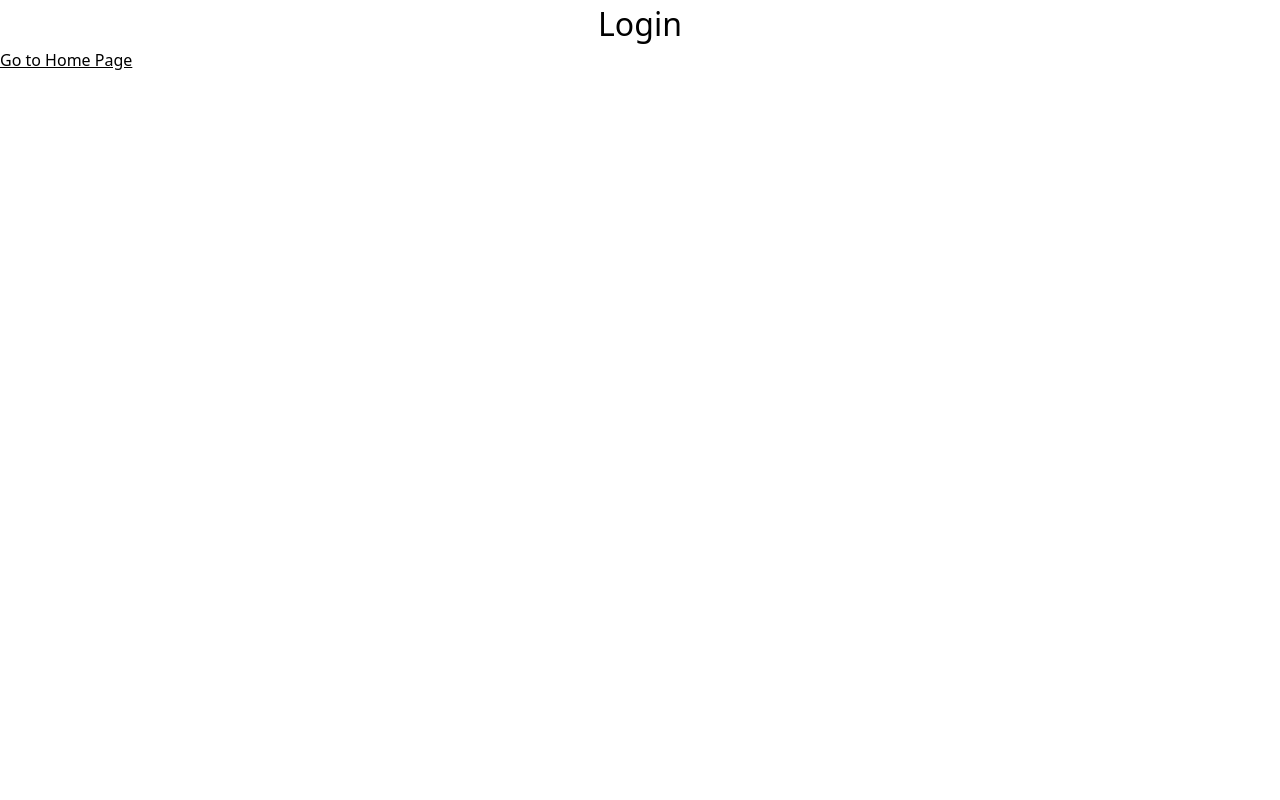
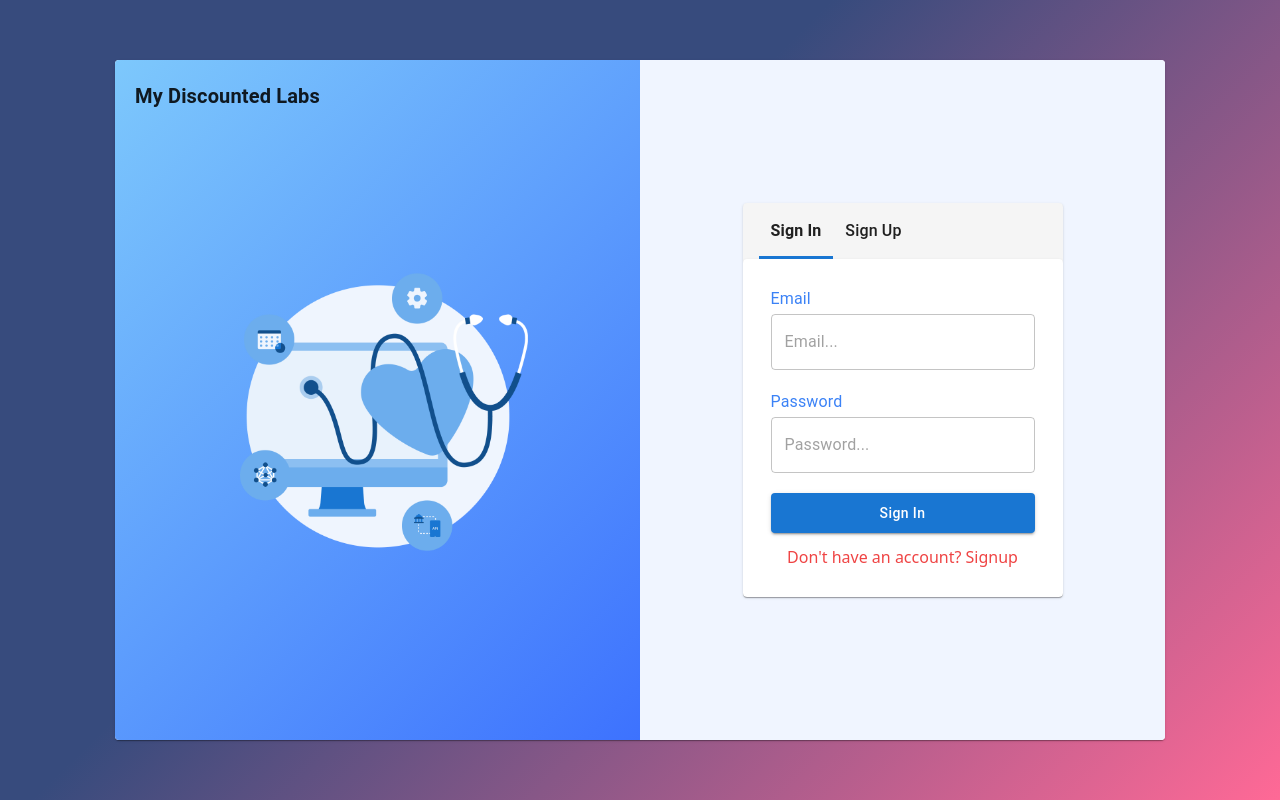
Before and after one commit to hiusnguyen201/Assignment-FE-Framework, a React (Vite) app: page /login in a window 1280 px wide. Built offline with nearby package versions, Linux system fonts and the light colour scheme.

Commit message:
:zap: Login, Register page

```diff
--- a/package.json
+++ b/package.json
@@ -16,6 +16,7 @@
     "@emotion/react": "^11.13.3",
     "@emotion/styled": "^11.13.0",
     "@mui/material": "^6.1.1",
+    "framer-motion": "^11.5.5",
     "react": "^18.3.1",
     "react-dom": "^18.3.1",
     "react-router-dom": "^6.26.2",
--- a/src/App.tsx
+++ b/src/App.tsx
@@ -2,9 +2,5 @@ import { RouterProvider } from "react-router-dom";
 import router from "#src/routers/index";
 
 export default function App() {
-  return (
-    <div className="App">
-      <RouterProvider router={router} />
-    </div>
-  );
+  return <RouterProvider router={router} />;
 }
--- /dev/null
+++ b/src/components/layouts/AuthLayout.tsx
@@ -0,0 +1,47 @@
+import { Outlet } from "react-router-dom";
+import { Box, Card, Stack, Typography } from "@mui/material";
+
+export default function AuthLayout() {
+  return (
+    <Box
+      style={{
+        backgroundImage: "linear-gradient(135deg, #374b7d 40%, #ff6996)",
+      }}
+      className="h-screen w-screen flex items-center justify-center"
+    >
+      <Card
+        className="mx-16"
+        style={{
+          width: 1050,
+          height: "85%",
+        }}
+      >
+        <Stack className="h-full" direction={"row"}>
+          <Box
+            className="w-1/2 p-5 select-none hidden md:flex flex-col"
+            style={{
+              backgroundImage: "linear-gradient(135deg, #7dc8fc, #3d72fe)",
+            }}
+          >
+            <Typography
+              className="flex items-center gap-x-1 font-bold"
+              variant="h6"
+            >
+              <span>My Discounted Labs</span>
+            </Typography>
+            <Box className="flex-grow flex items-center justify-center">
+              <img
+                width={300}
+                height={300}
+                src="/assets/images/industry-heathcare.png"
+              />
+            </Box>
+          </Box>
+          <Box className="w-full py-10 px-5 md:w-1/2 bg-[#f0f5ff] flex items-center justify-center">
+            <Outlet />
+          </Box>
+        </Stack>
+      </Card>
+    </Box>
+  );
+}
--- a/src/index.scss
+++ b/src/index.scss
@@ -2,6 +2,26 @@
 @tailwind components;
 @tailwind utilities;
 
+body {
+  font-size: 16px;
+}
+
 h1 {
   font-size: 32px;
 }
+
+.nav-link-active {
+  position: relative;
+  font-weight: 600;
+}
+
+.nav-link-active::after {
+  content: "";
+  position: absolute;
+  display: block;
+  background-color: #1976d2;
+  width: 100%;
+  height: 3px;
+  bottom: 0;
+  left: 0;
+}
--- a/src/layouts/AuthLayout.tsx
+++ /dev/null
@@ -1,5 +0,0 @@
-import { Outlet } from "react-router-dom";
-
-export default function AuthLayout() {
-  return <Outlet />;
-}
--- a/src/main.tsx
+++ b/src/main.tsx
@@ -1,7 +1,7 @@
+import "./index.scss";
 import { StrictMode } from "react";
 import { createRoot } from "react-dom/client";
 import App from "./App.tsx";
-import "./index.scss";
 
 createRoot(document.getElementById("root")!).render(
   <StrictMode>
--- a/src/pages/auth/LoginPage.tsx
+++ b/src/pages/auth/LoginPage.tsx
@@ -1,12 +1,81 @@
-import { Link } from "react-router-dom";
+import {
+  Card,
+  Stack,
+  Typography,
+  Box,
+  InputLabel,
+  TextField,
+  Button,
+} from "@mui/material";
+import { Link, NavLink } from "react-router-dom";
+import { motion } from "framer-motion";
+
+function getNavLinkStyled({ isActive }: { isActive: boolean }): string {
+  return `text-base px-3 py-4 block ${isActive ? "nav-link-active" : ""}`;
+}
 
 export default function LoginPage() {
   return (
-    <>
-      <h1 className="text-center">Login</h1>
-      <Link className="underline hover:text-blue-500" to="/">
-        Go to Home Page
-      </Link>
-    </>
+    <motion.div
+      className="w-full max-w-xs mx-auto"
+      initial={{ y: 10, opacity: 0 }}
+      animate={{ y: 0, opacity: 1 }}
+      transition={{ duration: 0.2 }}
+    >
+      <Card className="bg-[#f5f5f5]">
+        <Stack className="mx-4" direction={"row"}>
+          <Typography
+            typography={"h6"}
+            children={
+              <NavLink className={getNavLinkStyled} to={"/login"}>
+                Sign In
+              </NavLink>
+            }
+          />
+          <Typography
+            typography={"h6"}
+            children={
+              <NavLink className={getNavLinkStyled} to={"/register"}>
+                Sign Up
+              </NavLink>
+            }
+          />
+        </Stack>
+
+        <Card className="p-7">
+          <Box className="mb-5">
+            <InputLabel className="mb-1 text-blue-500">Email</InputLabel>
+            <TextField
+              type="email"
+              className="w-full"
+              placeholder="Email..."
+            />
+          </Box>
+          <Box className="mb-5">
+            <InputLabel className="mb-1 text-blue-500">
+              Password
+            </InputLabel>
+            <TextField
+              type="password"
+              className="w-full"
+              placeholder="Password..."
+            />
+          </Box>
+          <Button
+            variant="contained"
+            className="mb-3 normal-case w-full py-2"
+          >
+            Sign In
+          </Button>
+
+          <Link
+            className="text-center block text-red-500"
+            to={"/register"}
+          >
+            Don't have an account? Signup
+          </Link>
+        </Card>
+      </Card>
+    </motion.div>
   );
 }
--- a/src/pages/auth/RegisterPage.tsx
+++ b/src/pages/auth/RegisterPage.tsx
@@ -1,12 +1,88 @@
-import { Link } from "react-router-dom";
+import {
+  Card,
+  Stack,
+  Typography,
+  Box,
+  InputLabel,
+  TextField,
+  Button,
+} from "@mui/material";
+import { Link, NavLink } from "react-router-dom";
+import { motion } from "framer-motion";
 
-export default function Register() {
+function getNavLinkStyled({ isActive }: { isActive: boolean }): string {
+  return `text-base px-3 py-4 block ${isActive ? "nav-link-active" : ""}`;
+}
+
+export default function LoginPage() {
   return (
-    <>
-      <h1 className="text-center">Register</h1>
-      <Link className="underline hover:text-blue-500" to="/">
-        Go to Home Page
-      </Link>
-    </>
+    <motion.div
+      className="w-full max-w-xs mx-auto"
+      initial={{ y: 10, opacity: 0 }}
+      animate={{ y: 0, opacity: 1 }}
+      transition={{ duration: 0.2 }}
+    >
+      <Card className="bg-[#f5f5f5]">
+        <Stack className="mx-4" direction={"row"}>
+          <Typography
+            typography={"h6"}
+            children={
+              <NavLink className={getNavLinkStyled} to={"/login"}>
+                Sign In
+              </NavLink>
+            }
+          />
+          <Typography
+            typography={"h6"}
+            children={
+              <NavLink className={getNavLinkStyled} to={"/register"}>
+                Sign Up
+              </NavLink>
+            }
+          />
+        </Stack>
+
+        <Card className="p-7">
+          <Box className="mb-5">
+            <InputLabel className="mb-1 text-blue-500">
+              Full Name
+            </InputLabel>
+            <TextField
+              type="text"
+              className="w-full"
+              placeholder="Full Name..."
+            />
+          </Box>
+          <Box className="mb-5">
+            <InputLabel className="mb-1 text-blue-500">Email</InputLabel>
+            <TextField
+              type="email"
+              className="w-full"
+              placeholder="Email..."
+            />
+          </Box>
+          <Box className="mb-5">
+            <InputLabel className="mb-1 text-blue-500">
+              Password
+            </InputLabel>
+            <TextField
+              type="password"
+              className="w-full"
+              placeholder="Password..."
+            />
+          </Box>
+          <Button
+            variant="contained"
+            className="mb-3 normal-case w-full py-2"
+          >
+            Sign Up
+          </Button>
+
+          <Link className="text-center block text-red-500" to={"/login"}>
+            I have an Account ?
+          </Link>
+        </Card>
+      </Card>
+    </motion.div>
   );
 }
--- a/src/routers/index.tsx
+++ b/src/routers/index.tsx
@@ -1,6 +1,6 @@
 import { createBrowserRouter } from "react-router-dom";
-import AuthLayout from "#src/layouts/AuthLayout";
-import MainLayout from "#src/layouts/MainLayout";
+import AuthLayout from "#src/components/layouts/AuthLayout";
+import MainLayout from "#src/components/layouts/MainLayout";
 import HomePage from "#src/pages/client/HomePage";
 import LoginPage from "#src/pages/auth/LoginPage";
 import RegisterPage from "#src/pages/auth/RegisterPage";
--- a/tailwind.config.js
+++ b/tailwind.config.js
@@ -4,6 +4,7 @@ const config = {
     extend: {},
   },
   plugins: [],
+  important: true,
 };
 
 export default config;
```
Also changed, not shown: public/assets/images/industry-heathcare.png (added), src/components/layouts/MainLayout.tsx (renamed from src/layouts/MainLayout.tsx), 1 other file (tests, documents, lock files or other folders).
